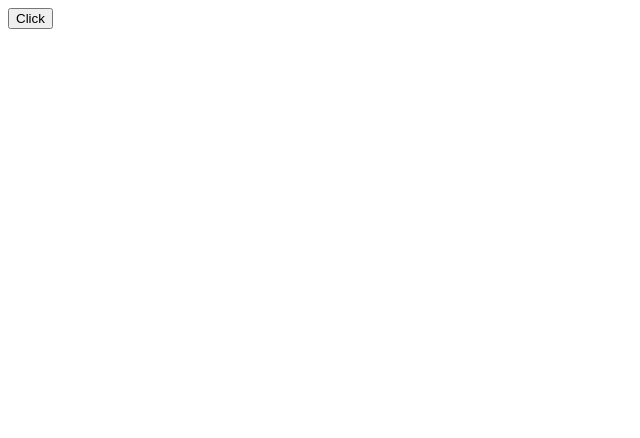
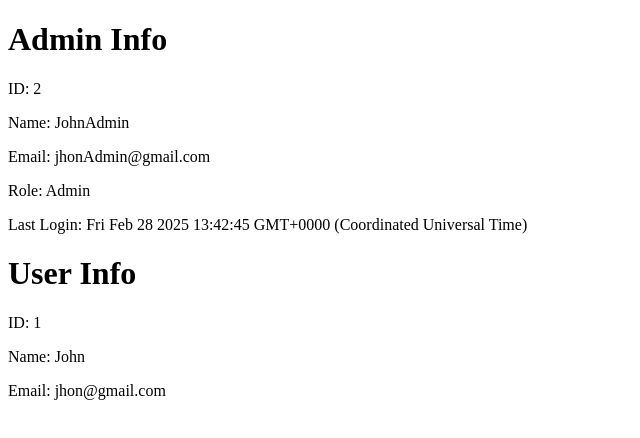
Before and after one commit to Dharmateja69/React-Course, a React (Vite) app in the folder ReactTypeScript/TypeScript-demos/: page / in a window 1280 px wide. Shown: the top 438 px of the page, without its empty margins (0-640 px from the left). Built offline with nearby package versions, Linux system fonts and the light colour scheme.

Commit message:
Resuable props

```diff
--- a/ReactTypeScript/TypeScript-demos/src/App.tsx
+++ b/ReactTypeScript/TypeScript-demos/src/App.tsx
@@ -1,13 +1,23 @@
-import Button from "./Assignment/Button";
-
+import AdminInfo from "./Assignment/AdminInfo";
+import { AdminInfoList, Info } from "./Assignment/Types";
+import UserInfo from "./Assignment/UserInfo";
 function App() {
+  const user: Info = {
+    id: 1,
+    name: "John",
+    email: "jhon@gmail.com",
+  };
+  const Admin: AdminInfoList = {
+    id: 2,
+    name: "JohnAdmin",
+    email: "jhonAdmin@gmail.com",
+    role: "Admin",
+    lastlogin: new Date(),
+  };
   return (
     <div>
-      <Button
-        label="Click"
-        onClick={() => console.log("Clicked")}
-        disabled={false}
-      />
+      <AdminInfo Admin={Admin} />
+      <UserInfo user={user} />
     </div>
   );
 }
--- /dev/null
+++ b/ReactTypeScript/TypeScript-demos/src/Assignment/AdminInfo.tsx
@@ -0,0 +1,19 @@
+import { FC } from "react";
+import { AdminInfoList } from "./Types";
+type Admndata = {
+  Admin: AdminInfoList;
+};
+const AdminInfo: FC<Admndata> = ({ Admin }) => {
+  return (
+    <div>
+      <h1>Admin Info</h1>
+      <p>ID: {Admin.id}</p>
+      <p>Name: {Admin.name}</p>
+      <p>Email: {Admin.email}</p>
+      <p>Role: {Admin.role}</p>
+      <p>Last Login: {Admin.lastlogin.toString()}</p>
+    </div>
+  );
+};
+
+export default AdminInfo;
--- /dev/null
+++ b/ReactTypeScript/TypeScript-demos/src/Assignment/Types.ts
@@ -0,0 +1,11 @@
+type Info = {
+  id: number;
+  name: string;
+  email: string;
+};
+
+type AdminInfoList = Info & {
+  role: string;
+  lastlogin: Date;
+};
+export { type AdminInfoList, type Info };
--- /dev/null
+++ b/ReactTypeScript/TypeScript-demos/src/Assignment/UserInfo.tsx
@@ -0,0 +1,18 @@
+import { FC } from "react";
+import { Info } from "./Types";
+type Userdata = {
+  user: Info;
+};
+
+const UserInfo: FC<Userdata> = ({ user }) => {
+  return (
+    <div>
+      <h1>User Info</h1>
+      <p>ID: {user.id}</p>
+      <p>Name: {user.name}</p>
+      <p>Email: {user.email}</p>
+    </div>
+  );
+};
+
+export default UserInfo;
```
